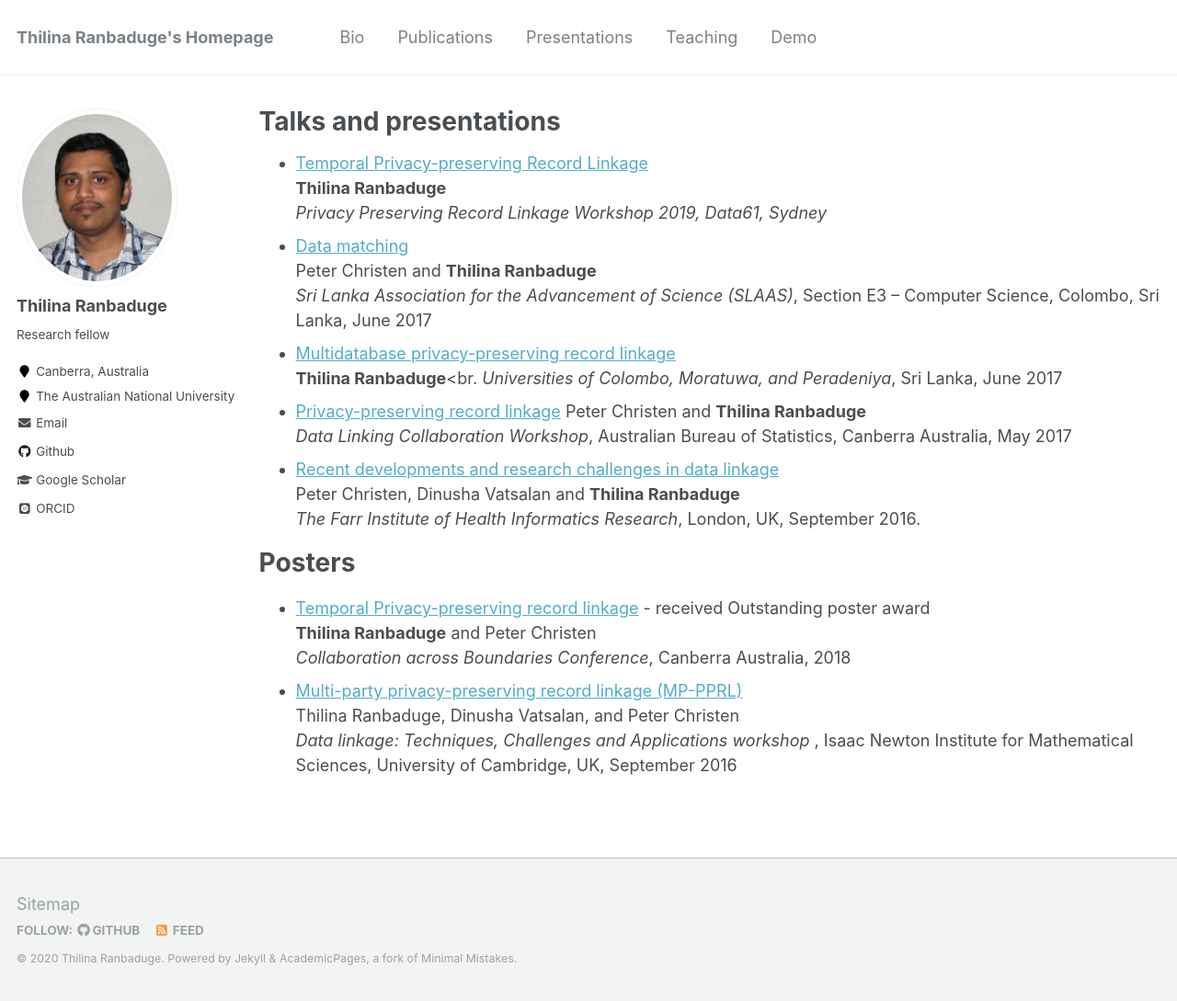
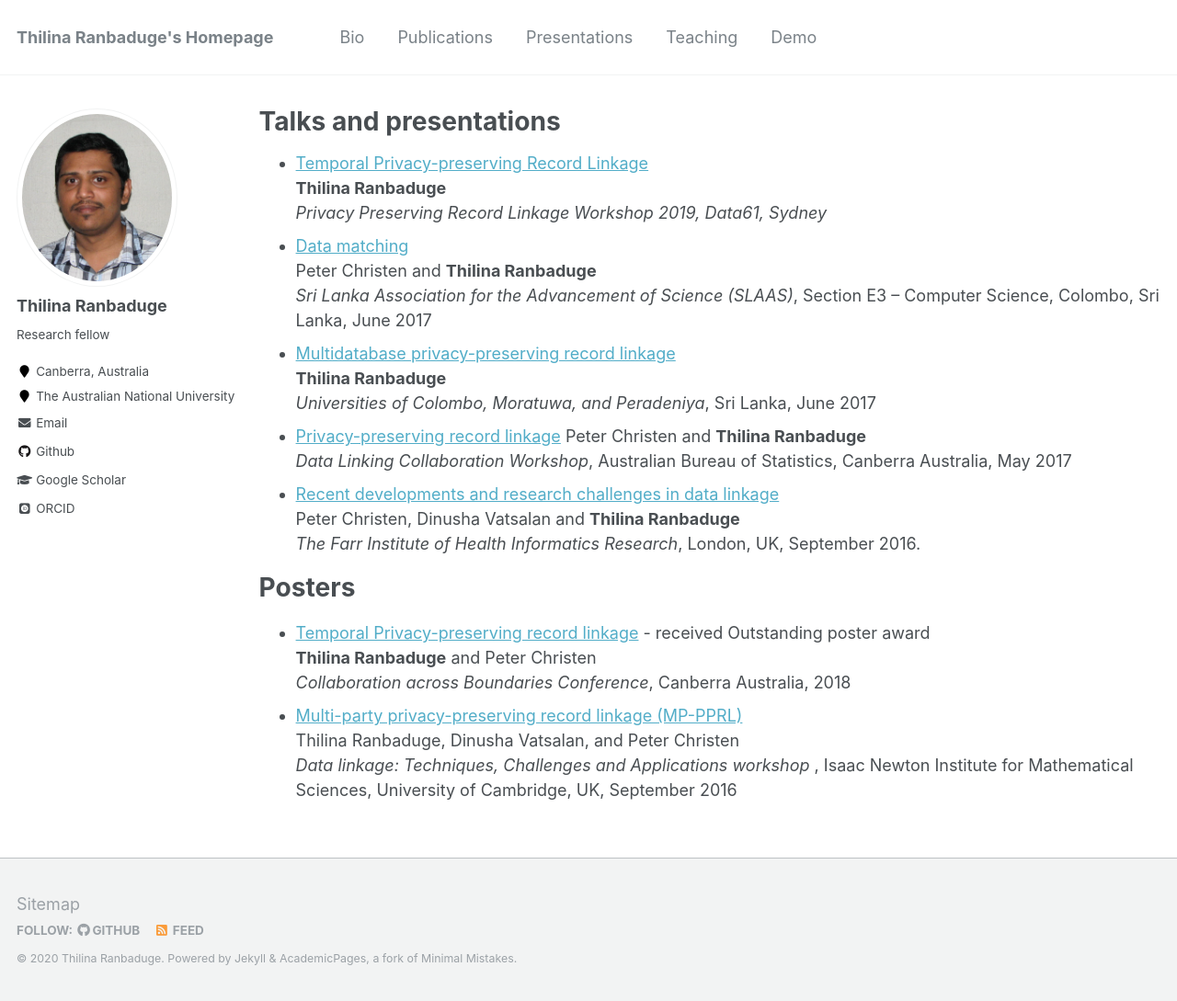
Before and after one commit to thilina-ranbaduge/thilina-ranbaduge.github.io, a Jekyll site: the page built from _pages/talks.md, in a window 1280 px wide and 1089 px high. Shown: the whole window at 92% size. Built offline with Jekyll 4.4.1, drawn with Linux system fonts in a browser that asks for light colours; some web fonts are replaced.

```diff
--- a/_pages/talks.md
+++ b/_pages/talks.md
@@ -12,7 +12,7 @@ author_profile: true
   Peter Christen and <b>Thilina Ranbaduge</b><br>
   <i>Sri Lanka Association for the Advancement of Science (SLAAS)</i>, Section E3 – Computer Science, Colombo, Sri Lanka, June 2017
 * [Multidatabase privacy-preserving record linkage]()<br>
-  <b>Thilina Ranbaduge</b><br.
+  <b>Thilina Ranbaduge</b><br>
   <i>Universities of Colombo, Moratuwa, and Peradeniya</i>, Sri Lanka, June 2017
 * [Privacy-preserving record linkage]()
   Peter Christen and <b>Thilina Ranbaduge</b><br>
```
